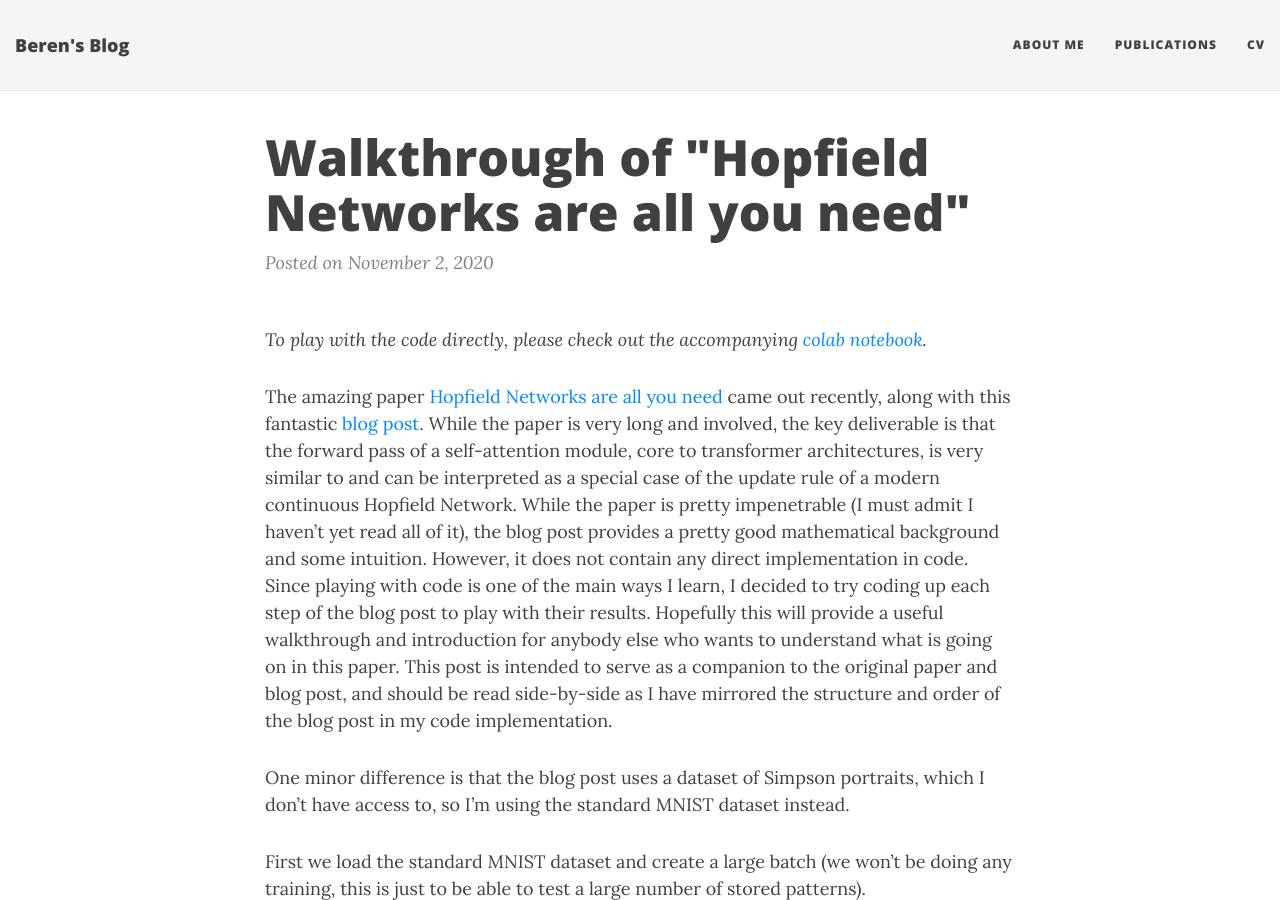
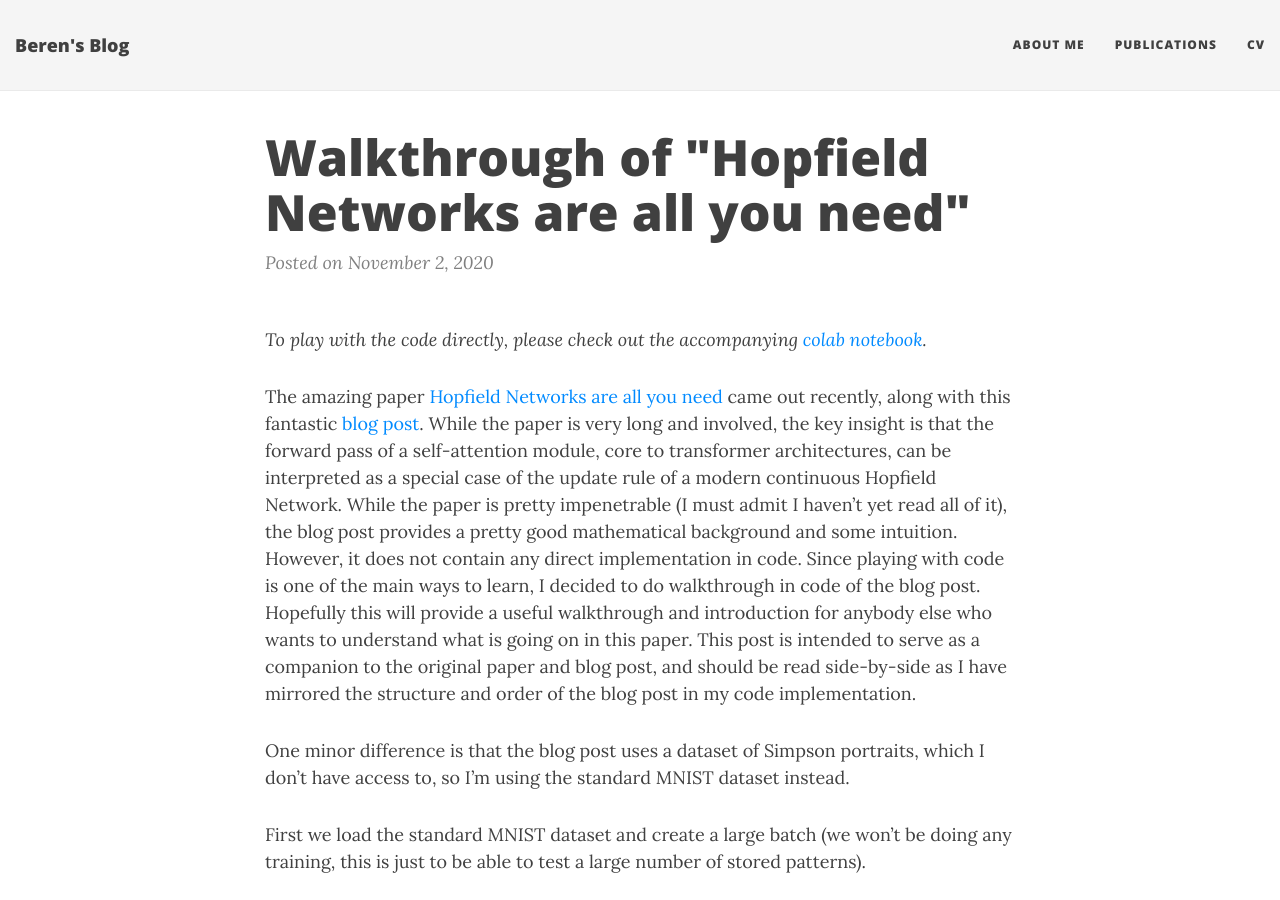
Before and after one commit to BerenMillidge/BerenMillidge.github.io, a Jekyll site: the page built from _posts/2020-11-02-Walkthrough_Hopfield-Networks-Is-All-You-Need.md, in a window 1280 px wide and 900 px high. Built offline with Jekyll 4.4.1, drawn with Linux system fonts in a browser that asks for light colours; nearby versions of some CDN libraries; formulas are drawn with MathJax 3.

Commit message:
Update 2020-11-02-Walkthrough_Hopfield-Networks-Is-All-You-Need.md

```diff
--- a/_posts/2020-11-02-Walkthrough_Hopfield-Networks-Is-All-You-Need.md
+++ b/_posts/2020-11-02-Walkthrough_Hopfield-Networks-Is-All-You-Need.md
@@ -5,7 +5,7 @@
 
 *To play with the code directly, please check out the accompanying [colab notebook](https://colab.research.google.com/drive/1kE4iLkNuinDj2hHmyp_hxvxivCKHJrMj?usp=sharing).*
 
-The amazing paper [Hopfield Networks are all you need](https://arxiv.org/pdf/2008.02217.pdf) came out recently, along with this fantastic [blog post](https://ml-jku.github.io/hopfield-layers/). While the paper is very long and involved, the key deliverable is that the forward pass of a self-attention module, core to transformer architectures, is very similar to and can be interpreted as a special case of the update rule of a modern continuous Hopfield Network. While the paper is pretty impenetrable (I must admit I haven't yet read all of it), the blog post provides a pretty good mathematical background and some intuition. However, it does not contain any direct implementation in code. Since playing with code is one of the main ways I learn, I decided to try coding up each step of the blog post to play with their results. Hopefully this will provide a useful walkthrough and introduction for anybody else who wants to understand what is going on in this paper. This post is intended to serve as a companion to the original paper and blog post, and should be read side-by-side as I have mirrored the structure and order of the blog post in my code implementation.
+The amazing paper [Hopfield Networks are all you need](https://arxiv.org/pdf/2008.02217.pdf) came out recently, along with this fantastic [blog post](https://ml-jku.github.io/hopfield-layers/). While the paper is very long and involved, the key insight is that the forward pass of a self-attention module, core to transformer architectures, can be interpreted as a special case of the update rule of a modern continuous Hopfield Network. While the paper is pretty impenetrable (I must admit I haven't yet read all of it), the blog post provides a pretty good mathematical background and some intuition. However, it does not contain any direct implementation in code. Since playing with code is one of the main ways to learn, I decided to do walkthrough in code of the blog post. Hopefully this will provide a useful walkthrough and introduction for anybody else who wants to understand what is going on in this paper. This post is intended to serve as a companion to the original paper and blog post, and should be read side-by-side as I have mirrored the structure and order of the blog post in my code implementation.
 
 One minor difference is that the blog post uses a dataset of Simpson portraits, which I don't have access to, so I'm using the standard MNIST dataset instead.
 
```
